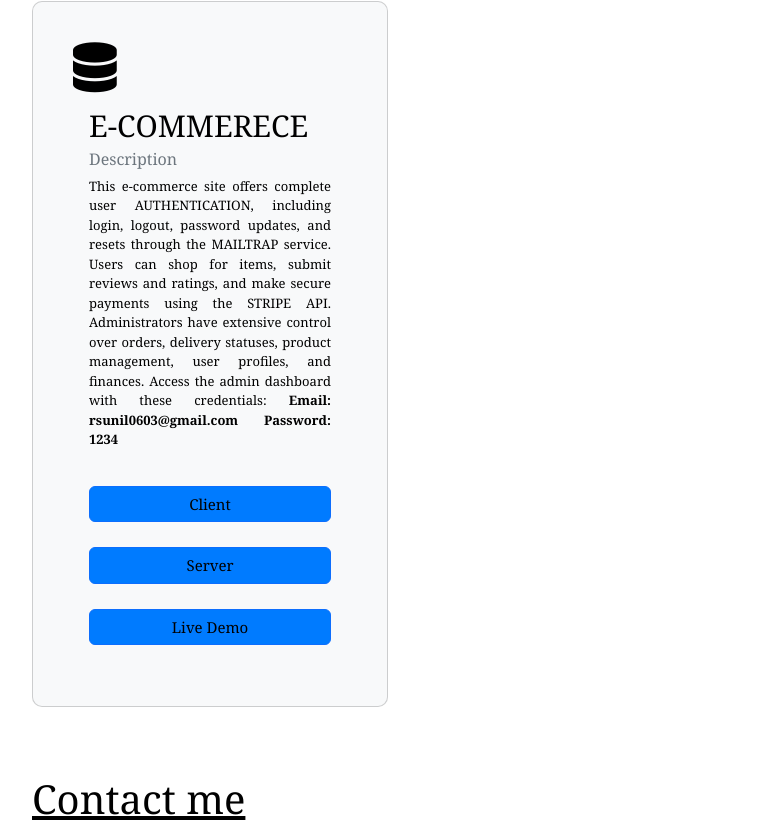
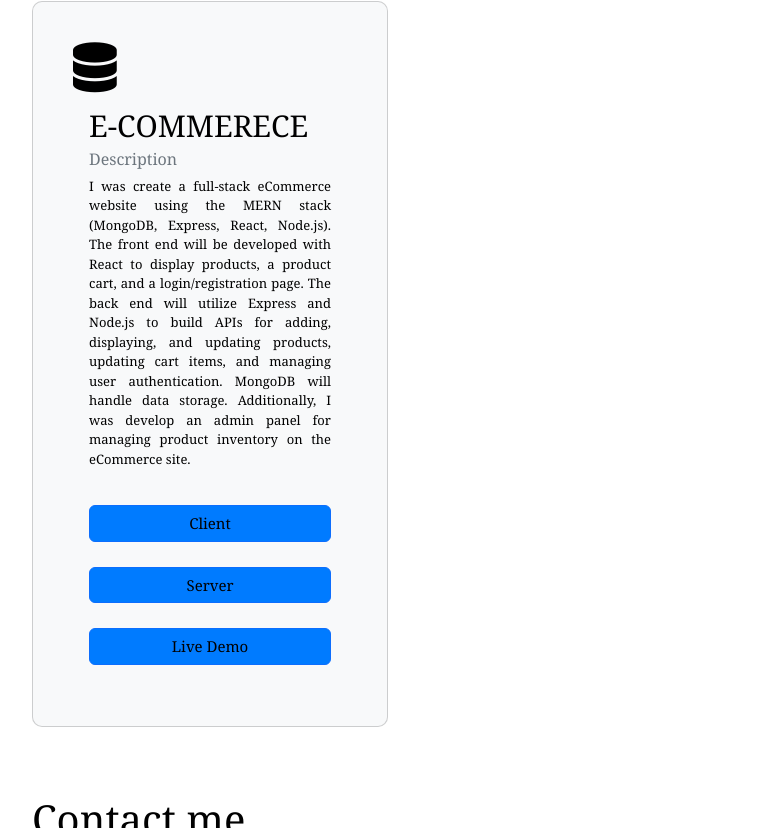
Before and after one commit to SunilSurendran1906/MY_NEW_PORTFOLIO, a plain HTML site: page index.html in a window 1280 px wide. Shown: the part 2840-3668 px from the top of the page, without its empty margins (50-824 px from the left). Drawn offline with nearby package versions, Linux system fonts and the light colour scheme; a script that the page names is missing.

Commit message:
add some corrections

```diff
--- a/index.html
+++ b/index.html
@@ -330,26 +330,21 @@
                                 <div class="card-body">
                                     <h5 class="card-title"> E-COMMERECE</h5>
                                     <h6 class="card-subtitle mb-2 text-muted">Description</h6>
-                                    <p class="card-text">This e-commerce site offers complete user AUTHENTICATION,
-                                        including login, logout, password updates, and resets through the MAILTRAP
-                                        service.
-                                        Users can shop for items, submit reviews and ratings, and make secure payments
-                                        using the STRIPE API.
-                                        Administrators have extensive control over orders, delivery statuses, product
-                                        management, user profiles, and finances.
-                                        Access the admin dashboard with these credentials:
-                                        <span style="font-weight: bold;">
-                                            Email: rsunil0603@gmail.com
-                                            Password: 1234
-                                        </span>
+                                    <p class="card-text">I was create a full-stack eCommerce website using the MERN
+                                        stack (MongoDB, Express, React, Node.js). The front end will be developed with
+                                        React to display products, a product cart, and a login/registration page. The
+                                        back end will utilize Express and Node.js to build APIs for adding, displaying,
+                                        and updating products, updating cart items, and managing user authentication.
+                                        MongoDB will handle data storage. Additionally, I was develop an admin panel
+                                        for managing product inventory on the eCommerce site.
                                     </p>
                                     <div class="button-container" style="display: flex; justify-content: space-between">
                                         <a class="btn btn-primary" target="_blank"
-                                            href="https://github.com/SunilSurendran1906/ITEM_CATALOG_FRONTEND">Client</a>
+                                            href="https://github.com/SunilSurendran1906/E-COMMERCE_FRONTEND">Client</a>
                                         <a class="btn btn-primary" target="_blank"
-                                            href="https://github.com/SunilSurendran1906/ITEM_CATALOG_BACKEND">Server</a>
+                                            href="https://github.com/SunilSurendran1906/E-COMMERCE_BACKEND">Server</a>
                                         <a class="btn btn-primary" target="_blank"
-                                            href="https://item-catalog.netlify.app/">Live
+                                            href="https://ecommerce-rvsunil0603.netlify.app/">Live
                                             Demo</a>
                                     </div>
                                 </div>
```
